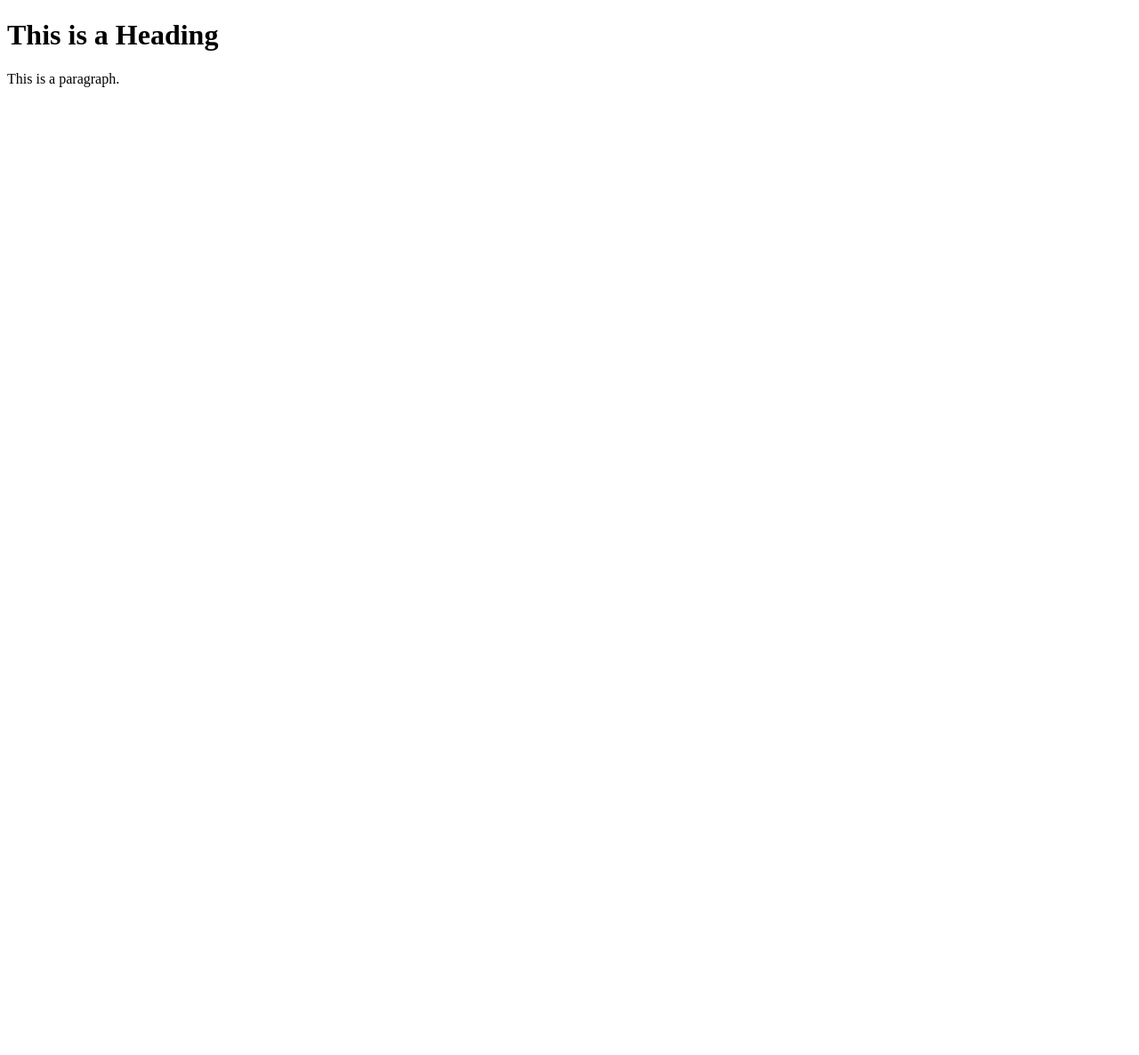
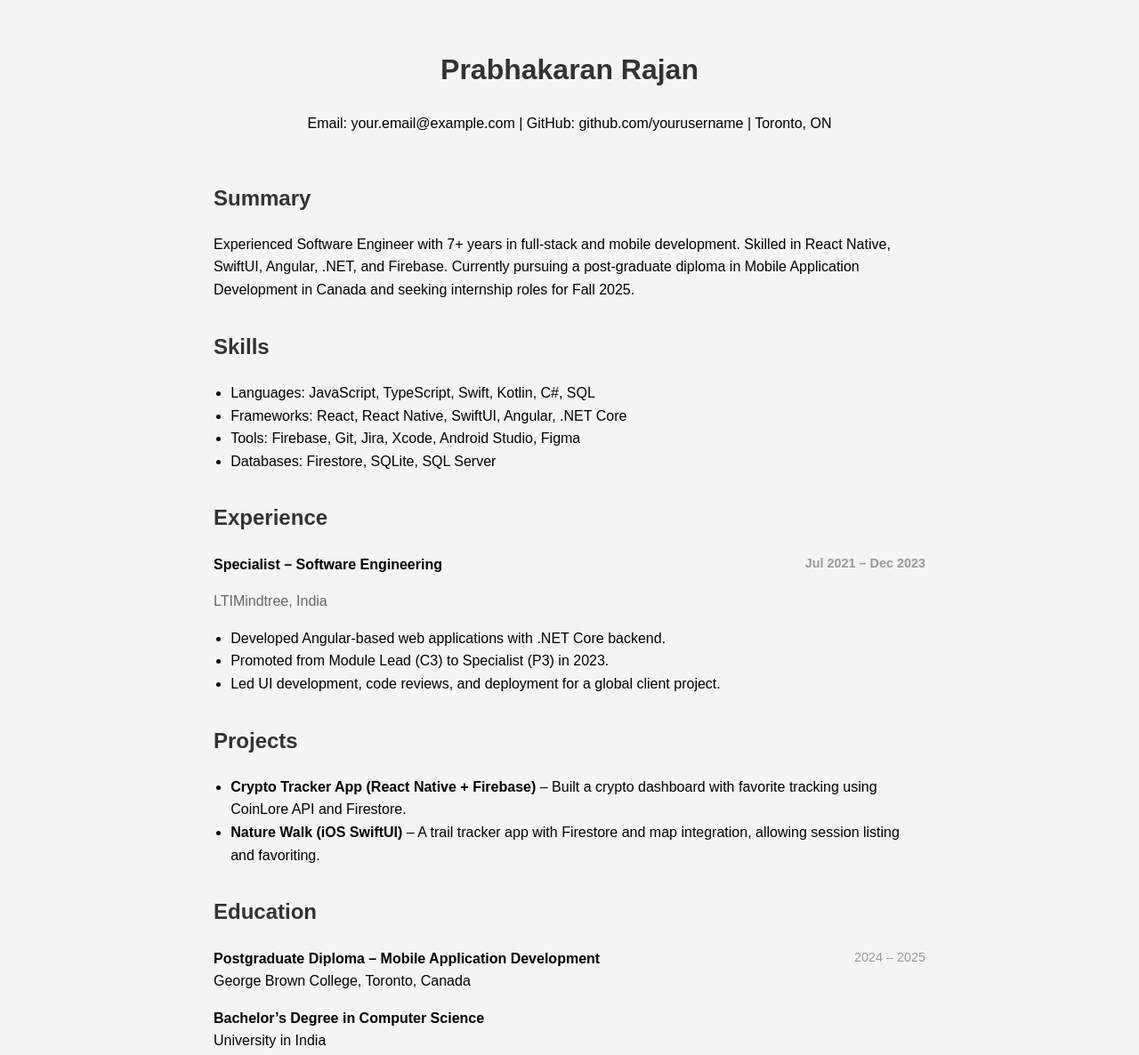
Before and after one commit to rsrPrabhu/prabhakaran_html.io, a plain HTML site: page index.html in a window 1280 px wide. Shown: the top 1186 px of the page at 89% size. Before the commit the page ends 800 px from the top, so only its background shows below. Drawn offline with Linux system fonts and the light colour scheme.

Commit message:
Update index.html

```diff
--- a/index.html
+++ b/index.html
@@ -1,12 +1,100 @@
 <!DOCTYPE html>
-<html>
+<html lang="en">
 <head>
-<title>Welcome Prabhakaran</title>
+  <meta charset="UTF-8" />
+  <meta name="viewport" content="width=device-width, initial-scale=1.0"/>
+  <title>Prabhakaran Rajan – Resume</title>
+  <style>
+    body {
+      font-family: Arial, sans-serif;
+      line-height: 1.6;
+      margin: 0;
+      padding: 0 1rem;
+      max-width: 800px;
+      margin: auto;
+      background: #f4f4f4;
+    }
+    header {
+      text-align: center;
+      padding: 2rem 0 1rem;
+    }
+    h1, h2 {
+      color: #333;
+    }
+    .section {
+      margin-bottom: 2rem;
+    }
+    .job-title {
+      font-weight: bold;
+    }
+    .company {
+      color: #666;
+    }
+    .date {
+      float: right;
+      font-size: 0.9rem;
+      color: #999;
+    }
+    ul {
+      padding-left: 1.2rem;
+    }
+    @media (max-width: 600px) {
+      .date {
+        float: none;
+        display: block;
+      }
+    }
+  </style>
 </head>
 <body>
+  <header>
+    <h1>Prabhakaran Rajan</h1>
+    <p>Email: your.email@example.com | GitHub: github.com/yourusername | Toronto, ON</p>
+  </header>
 
-<h1>This is a Heading</h1>
-<p>This is a paragraph.</p>
+  <div class="section">
+    <h2>Summary</h2>
+    <p>Experienced Software Engineer with 7+ years in full-stack and mobile development. Skilled in React Native, SwiftUI, Angular, .NET, and Firebase. Currently pursuing a post-graduate diploma in Mobile Application Development in Canada and seeking internship roles for Fall 2025.</p>
+  </div>
 
+  <div class="section">
+    <h2>Skills</h2>
+    <ul>
+      <li>Languages: JavaScript, TypeScript, Swift, Kotlin, C#, SQL</li>
+      <li>Frameworks: React, React Native, SwiftUI, Angular, .NET Core</li>
+      <li>Tools: Firebase, Git, Jira, Xcode, Android Studio, Figma</li>
+      <li>Databases: Firestore, SQLite, SQL Server</li>
+    </ul>
+  </div>
+
+  <div class="section">
+    <h2>Experience</h2>
+    <p class="job-title">Specialist – Software Engineering <span class="date">Jul 2021 – Dec 2023</span></p>
+    <p class="company">LTIMindtree, India</p>
+    <ul>
+      <li>Developed Angular-based web applications with .NET Core backend.</li>
+      <li>Promoted from Module Lead (C3) to Specialist (P3) in 2023.</li>
+      <li>Led UI development, code reviews, and deployment for a global client project.</li>
+    </ul>
+  </div>
+
+  <div class="section">
+    <h2>Projects</h2>
+    <ul>
+      <li><strong>Crypto Tracker App (React Native + Firebase)</strong> – Built a crypto dashboard with favorite tracking using CoinLore API and Firestore.</li>
+      <li><strong>Nature Walk (iOS SwiftUI)</strong> – A trail tracker app with Firestore and map integration, allowing session listing and favoriting.</li>
+    </ul>
+  </div>
+
+  <div class="section">
+    <h2>Education</h2>
+    <p><strong>Postgraduate Diploma – Mobile Application Development</strong> <span class="date">2024 – 2025</span><br/>
+    George Brown College, Toronto, Canada</p>
+    <p><strong>Bachelor’s Degree in Computer Science</strong> <br/>University in India</p>
+  </div>
+
+  <footer style="text-align:center; padding: 2rem 0; color: #999;">
+    © 2025 Prabhakaran Rajan
+  </footer>
 </body>
 </html>
```
